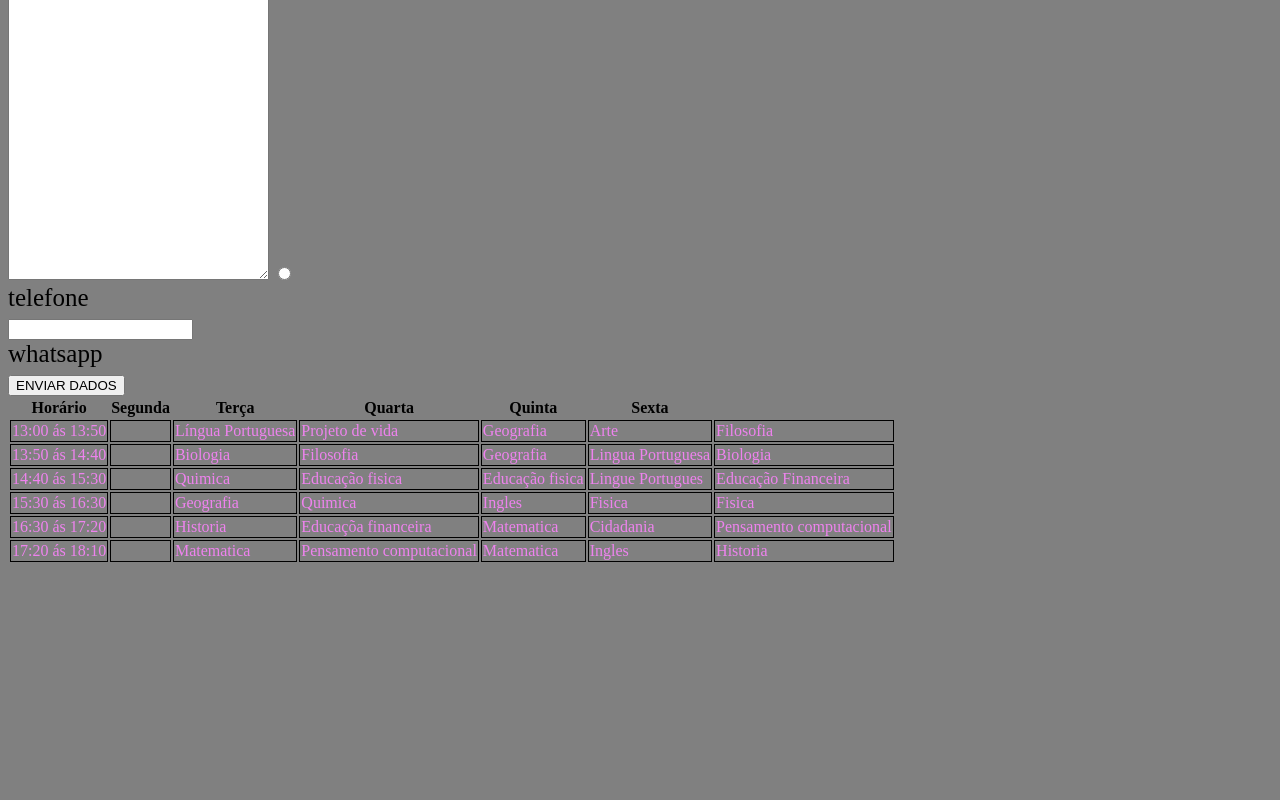
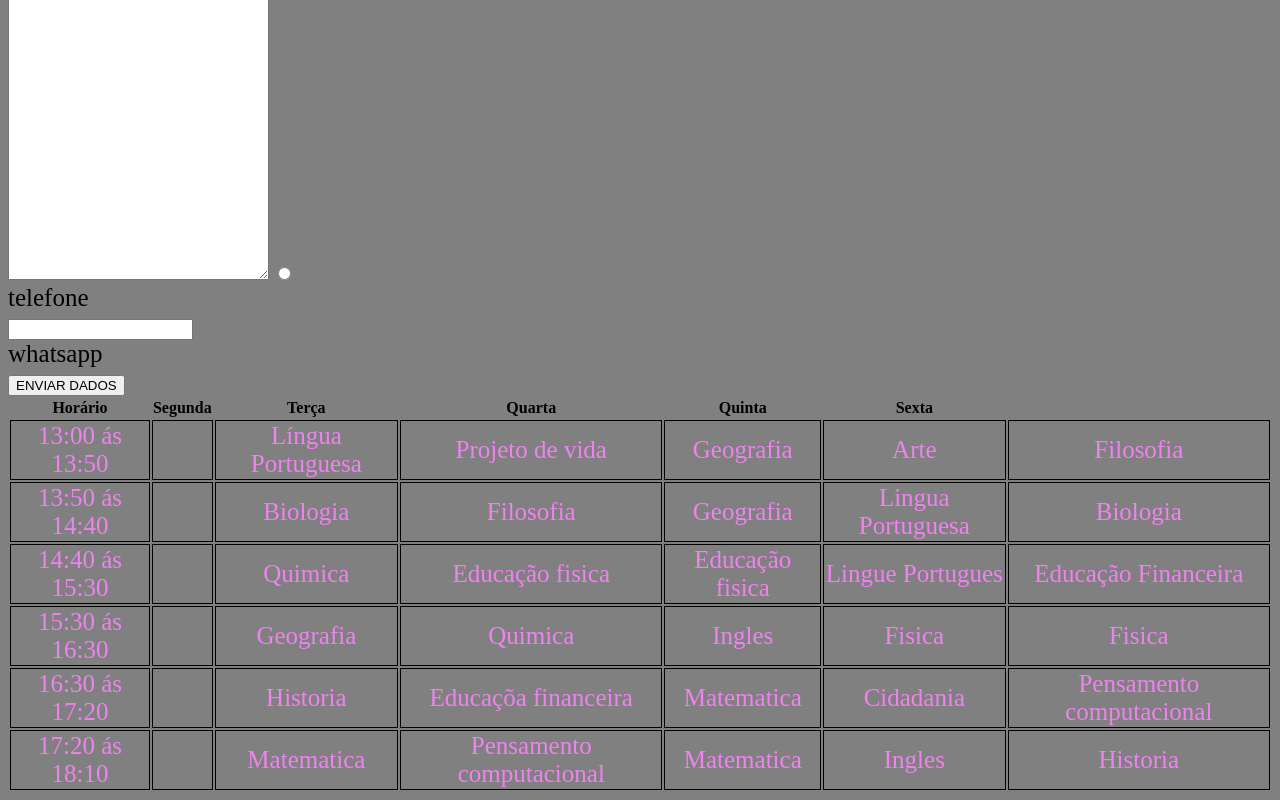
Before and after one commit to gabrielleers112/formulario, a plain HTML site: page index.html in a window 1280 px wide. Shown: the part 750-1550 px from the top of the page. Before the commit the page ends 1322 px from the top, so only its background shows below. Drawn offline with Linux system fonts and the light colour scheme.

Commit message:
Update style.css

```diff
--- a/style.css
+++ b/style.css
@@ -1,5 +1,5 @@
 body{
-  background:Grey;
+  background:grey;
 }
 form label{
   display:block;
@@ -7,8 +7,8 @@ form label{
 }
 td{
    border:1px solid;
-   border-color: Black;
-  text-aling:center;
-  front-size:25px;
+   border-color: black;
+  text-align:center;
+  font-size:25px;
   color:violet;
 }
```
